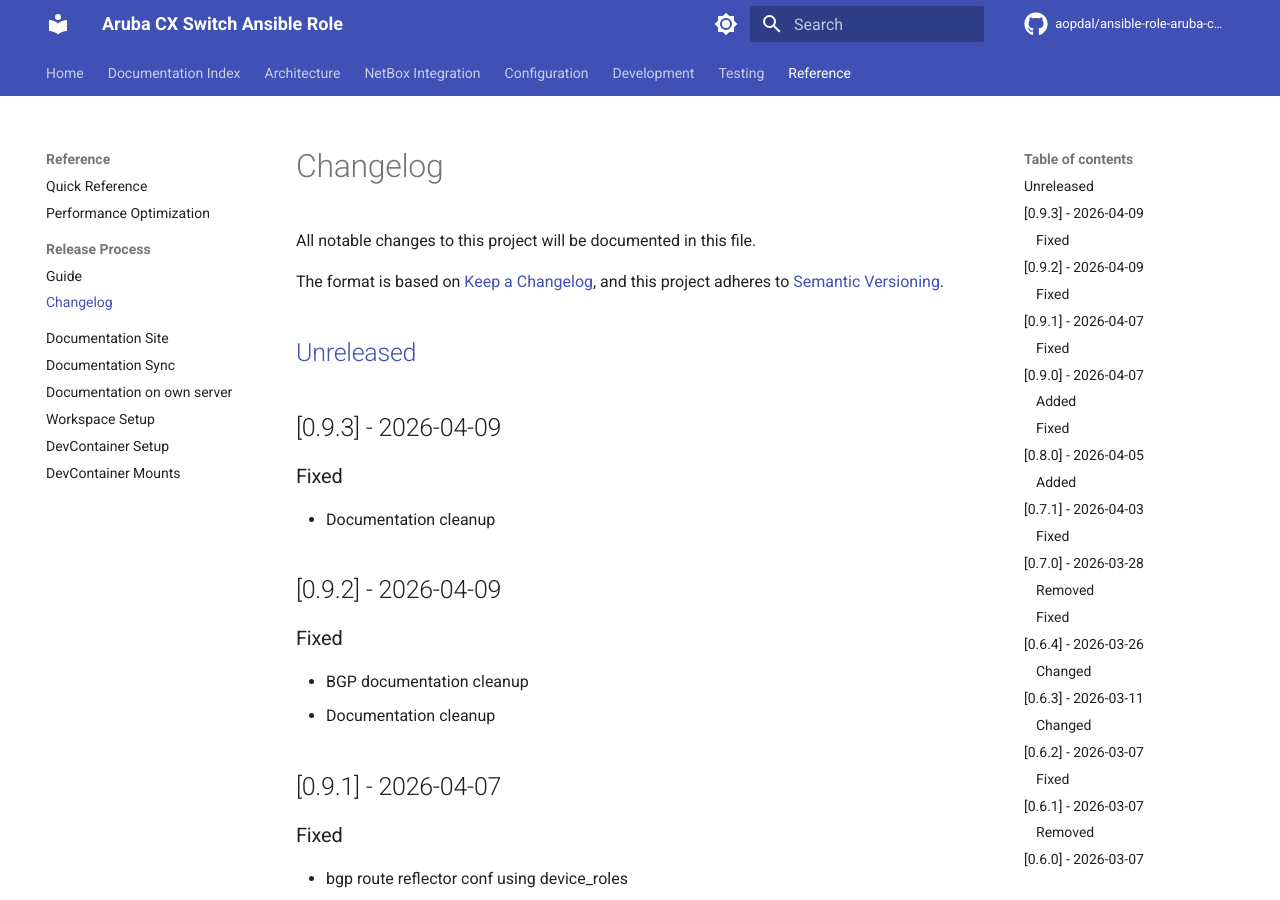
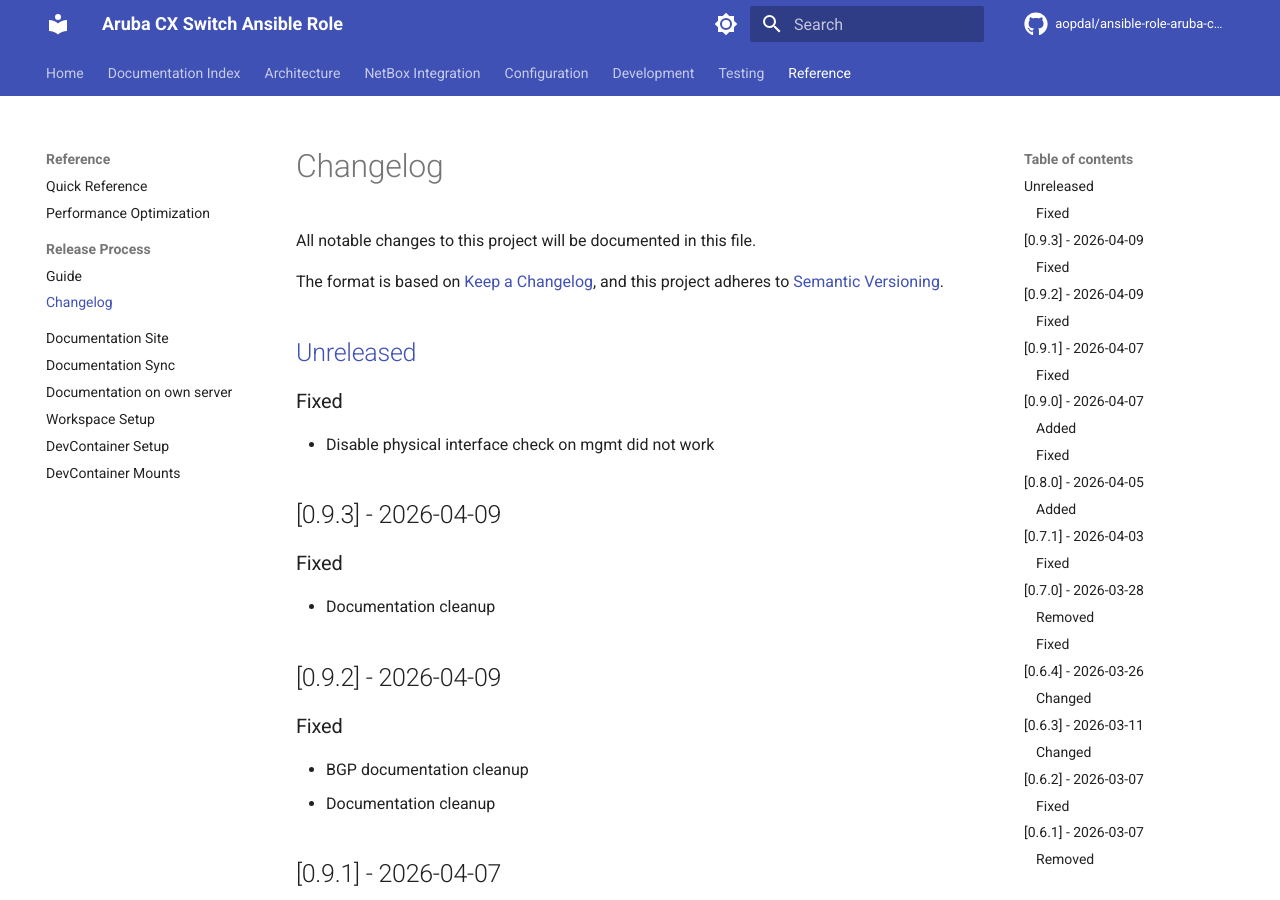
Before and after one commit to aopdal/ansible-role-aruba-cx-switch, an MkDocs documentation site: the page built from docs/CHANGELOG.md, in a window 1280 px wide and 900 px high. Built offline with MkDocs 1.6.1 and Material for MkDocs 9.7.7, drawn with Linux system fonts in a browser that asks for light colours; comment, search, counter and statistics services are not loaded.

```diff
--- a/docs/CHANGELOG.md
+++ b/docs/CHANGELOG.md
@@ -6,6 +6,10 @@
 and this project adheres to [Semantic Versioning](https://semver.org/spec/v2.0.0.html).
 
 ## [Unreleased]
+
+### Fixed
+
+- Disable physical interface check on mgmt did not work
 
 ## [0.9.3] - 2026-04-09
 
```
Also changed, not shown: CHANGELOG.md (+6 -0 lines), 1 other file.
